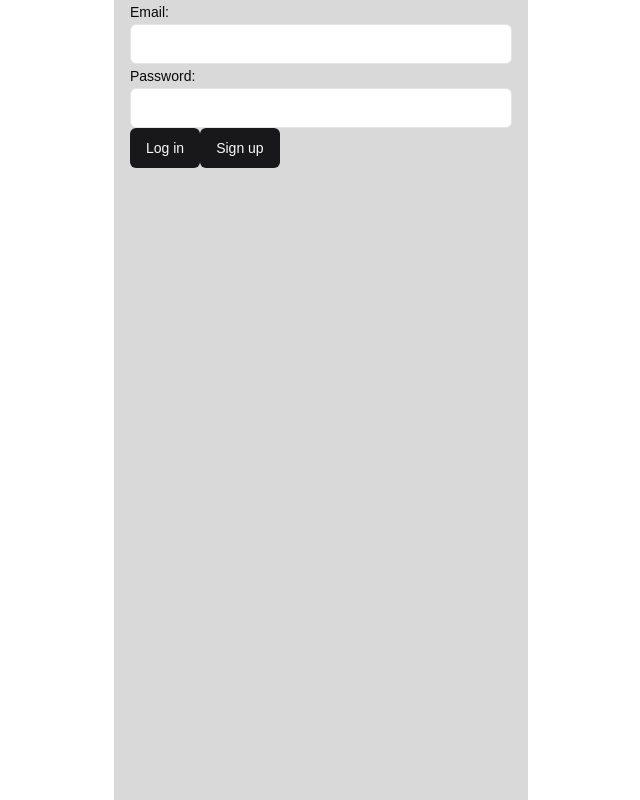
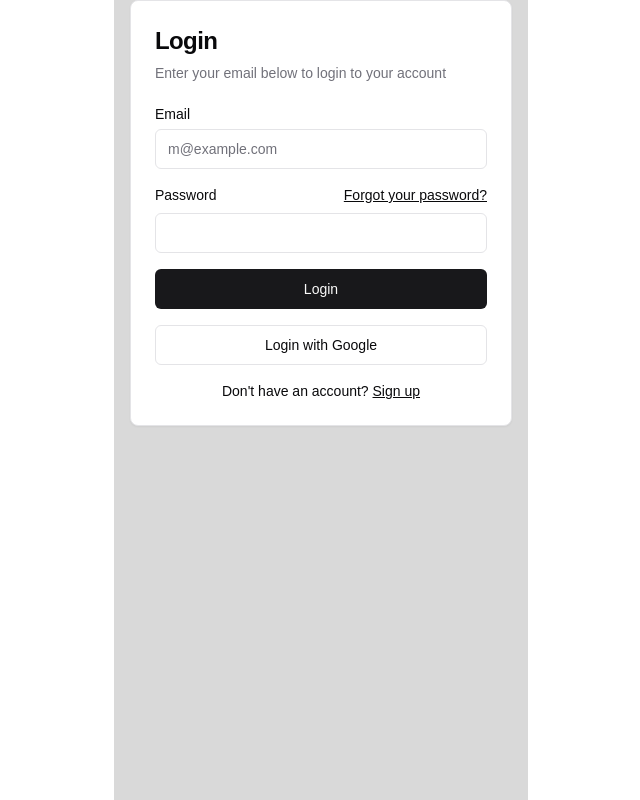
Before and after one commit to u5u5u5u/matcha_log, a Next.js app: page /login in a window 1280 px wide. Shown: the whole page, without its empty margins (319-959 px from the left). Built offline with nearby package versions, Linux system fonts and the light colour scheme.

Commit message:
ログインできない

```diff
--- a/src/app/login/actions.ts
+++ b/src/app/(auth)/actions.ts
@@ -22,7 +22,7 @@
   }
 
   revalidatePath("/", "layout");
-  redirect("/account");
+  redirect("/profile/edit");
 }
 
 export async function signup(formData: FormData) {
--- /dev/null
+++ b/src/app/(auth)/components/LoginForm.tsx
@@ -0,0 +1,59 @@
+import Link from "next/link";
+import { login } from "@/app/(auth)/actions";
+import { Button } from "@/components/ui/button";
+import {
+  Card,
+  CardContent,
+  CardDescription,
+  CardHeader,
+  CardTitle,
+} from "@/components/ui/card";
+import { Input } from "@/components/ui/input";
+import { Label } from "@/components/ui/label";
+
+export function LoginForm() {
+  return (
+    <Card className="mx-auto max-w-sm">
+      <CardHeader>
+        <CardTitle className="text-2xl">Login</CardTitle>
+        <CardDescription>
+          Enter your email below to login to your account
+        </CardDescription>
+      </CardHeader>
+      <CardContent>
+        <form className="grid gap-4">
+          <div className="grid gap-2">
+            <Label htmlFor="email">Email</Label>
+            <Input
+              id="email"
+              type="email"
+              placeholder="m@example.com"
+              required
+            />
+          </div>
+          <div className="grid gap-2">
+            <div className="flex items-center">
+              <Label htmlFor="password">Password</Label>
+              <Link href="#" className="ml-auto inline-block text-sm underline">
+                Forgot your password?
+              </Link>
+            </div>
+            <Input id="password" type="password" required />
+          </div>
+          <Button formAction={login} className="w-full">
+            Login
+          </Button>
+          <Button variant="outline" className="w-full">
+            Login with Google
+          </Button>
+        </form>
+        <div className="mt-4 text-center text-sm">
+          Don&apos;t have an account?{" "}
+          <Link href="/signup" className="underline">
+            Sign up
+          </Link>
+        </div>
+      </CardContent>
+    </Card>
+  );
+}
--- /dev/null
+++ b/src/app/(auth)/components/SignupForm.tsx
@@ -0,0 +1,59 @@
+import Link from "next/link";
+import { signup } from "@/app/(auth)/actions";
+import { Button } from "@/components/ui/button";
+import {
+  Card,
+  CardContent,
+  CardDescription,
+  CardHeader,
+  CardTitle,
+} from "@/components/ui/card";
+import { Input } from "@/components/ui/input";
+import { Label } from "@/components/ui/label";
+
+export function SignupForm() {
+  return (
+    <Card className="mx-auto max-w-sm">
+      <CardHeader>
+        <CardTitle className="text-2xl">Sign up</CardTitle>
+        <CardDescription>
+          Enter your email below to login to your account
+        </CardDescription>
+      </CardHeader>
+      <CardContent>
+        <div className="grid gap-4">
+          <div className="grid gap-2">
+            <Label htmlFor="email">Email</Label>
+            <Input
+              id="email"
+              type="email"
+              placeholder="m@example.com"
+              required
+            />
+          </div>
+          <div className="grid gap-2">
+            <div className="flex items-center">
+              <Label htmlFor="password">Password</Label>
+              <Link href="#" className="ml-auto inline-block text-sm underline">
+                Forgot your password?
+              </Link>
+            </div>
+            <Input id="password" type="password" required />
+          </div>
+          <Button formAction={signup} type="submit" className="w-full">
+            Sign up
+          </Button>
+          <Button variant="outline" className="w-full">
+            Sign up with Google
+          </Button>
+        </div>
+        <div className="mt-4 text-center text-sm">
+          Don&apos;t have an account?{" "}
+          <Link href="/login" className="underline">
+            Login
+          </Link>
+        </div>
+      </CardContent>
+    </Card>
+  );
+}
--- /dev/null
+++ b/src/app/(auth)/login/page.tsx
@@ -0,0 +1,5 @@
+import { LoginForm } from "../components/LoginForm";
+
+export default function LoginPage() {
+  return <LoginForm />;
+}
--- /dev/null
+++ b/src/app/(auth)/signup/page.tsx
@@ -0,0 +1,21 @@
+import { login, signup } from "../actions";
+import { Label } from "@/components/ui/label";
+import { Input } from "@/components/ui/input";
+import { Button } from "@/components/ui/button";
+import { SignupForm } from "../components/SignupForm";
+
+export default function LoginPage() {
+  return (
+    <>
+      <form>
+        <Label htmlFor="email">Email:</Label>
+        <Input id="email" name="email" type="email" required />
+        <Label htmlFor="password">Password:</Label>
+        <Input id="password" name="password" type="password" required />
+        <Button formAction={login}>Log in</Button>
+        <Button formAction={signup}>Sign up</Button>
+      </form>
+      <SignupForm />
+    </>
+  );
+}
--- a/src/app/login/page.tsx
+++ /dev/null
@@ -1,17 +0,0 @@
-import { login, signup } from "./actions";
-import { Label } from "@/components/ui/label";
-import { Input } from "@/components/ui/input";
-import { Button } from "@/components/ui/button";
-
-export default function LoginPage() {
-  return (
-    <form>
-      <Label htmlFor="email">Email:</Label>
-      <Input id="email" name="email" type="email" required />
-      <Label htmlFor="password">Password:</Label>
-      <Input id="password" name="password" type="password" required />
-      <Button formAction={login}>Log in</Button>
-      <Button formAction={signup}>Sign up</Button>
-    </form>
-  );
-}
--- /dev/null
+++ b/src/components/login-form.tsx
@@ -0,0 +1,59 @@
+import Link from "next/link";
+import { login } from "@/app/(auth)/actions";
+import { Button } from "@/components/ui/button";
+import {
+  Card,
+  CardContent,
+  CardDescription,
+  CardHeader,
+  CardTitle,
+} from "@/components/ui/card";
+import { Input } from "@/components/ui/input";
+import { Label } from "@/components/ui/label";
+
+export function LoginForm() {
+  return (
+    <Card className="mx-auto max-w-sm">
+      <CardHeader>
+        <CardTitle className="text-2xl">Login</CardTitle>
+        <CardDescription>
+          Enter your email below to login to your account
+        </CardDescription>
+      </CardHeader>
+      <CardContent>
+        <div className="grid gap-4">
+          <div className="grid gap-2">
+            <Label htmlFor="email">Email</Label>
+            <Input
+              id="email"
+              type="email"
+              placeholder="m@example.com"
+              required
+            />
+          </div>
+          <div className="grid gap-2">
+            <div className="flex items-center">
+              <Label htmlFor="password">Password</Label>
+              <Link href="#" className="ml-auto inline-block text-sm underline">
+                Forgot your password?
+              </Link>
+            </div>
+            <Input id="password" type="password" required />
+          </div>
+          <Button type="submit" className="w-full">
+            Login
+          </Button>
+          <Button formAction={login} variant="outline" className="w-full">
+            Login with Google
+          </Button>
+        </div>
+        <div className="mt-4 text-center text-sm">
+          Don&apos;t have an account?{" "}
+          <Link href="#" className="underline">
+            Sign up
+          </Link>
+        </div>
+      </CardContent>
+    </Card>
+  );
+}
--- /dev/null
+++ b/src/components/ui/card.tsx
@@ -0,0 +1,79 @@
+import * as React from "react"
+
+import { cn } from "@/lib/utils"
+
+const Card = React.forwardRef<
+  HTMLDivElement,
+  React.HTMLAttributes<HTMLDivElement>
+>(({ className, ...props }, ref) => (
+  <div
+    ref={ref}
+    className={cn(
+      "rounded-lg border bg-card text-card-foreground shadow-sm",
+      className
+    )}
+    {...props}
+  />
+))
+Card.displayName = "Card"
+
+const CardHeader = React.forwardRef<
+  HTMLDivElement,
+  React.HTMLAttributes<HTMLDivElement>
+>(({ className, ...props }, ref) => (
+  <div
+    ref={ref}
+    className={cn("flex flex-col space-y-1.5 p-6", className)}
+    {...props}
+  />
+))
+CardHeader.displayName = "CardHeader"
+
+const CardTitle = React.forwardRef<
+  HTMLParagraphElement,
+  React.HTMLAttributes<HTMLHeadingElement>
+>(({ className, ...props }, ref) => (
+  <h3
+    ref={ref}
+    className={cn(
+      "text-2xl font-semibold leading-none tracking-tight",
+      className
+    )}
+    {...props}
+  />
+))
+CardTitle.displayName = "CardTitle"
+
+const CardDescription = React.forwardRef<
+  HTMLParagraphElement,
+  React.HTMLAttributes<HTMLParagraphElement>
+>(({ className, ...props }, ref) => (
+  <p
+    ref={ref}
+    className={cn("text-sm text-muted-foreground", className)}
+    {...props}
+  />
+))
+CardDescription.displayName = "CardDescription"
+
+const CardContent = React.forwardRef<
+  HTMLDivElement,
+  React.HTMLAttributes<HTMLDivElement>
+>(({ className, ...props }, ref) => (
+  <div ref={ref} className={cn("p-6 pt-0", className)} {...props} />
+))
+CardContent.displayName = "CardContent"
+
+const CardFooter = React.forwardRef<
+  HTMLDivElement,
+  React.HTMLAttributes<HTMLDivElement>
+>(({ className, ...props }, ref) => (
+  <div
+    ref={ref}
+    className={cn("flex items-center p-6 pt-0", className)}
+    {...props}
+  />
+))
+CardFooter.displayName = "CardFooter"
+
+export { Card, CardHeader, CardFooter, CardTitle, CardDescription, CardContent }
```
